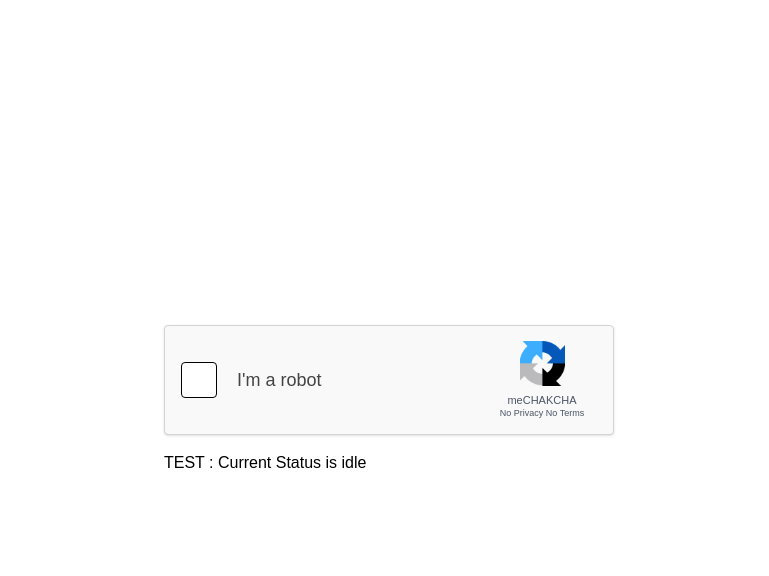
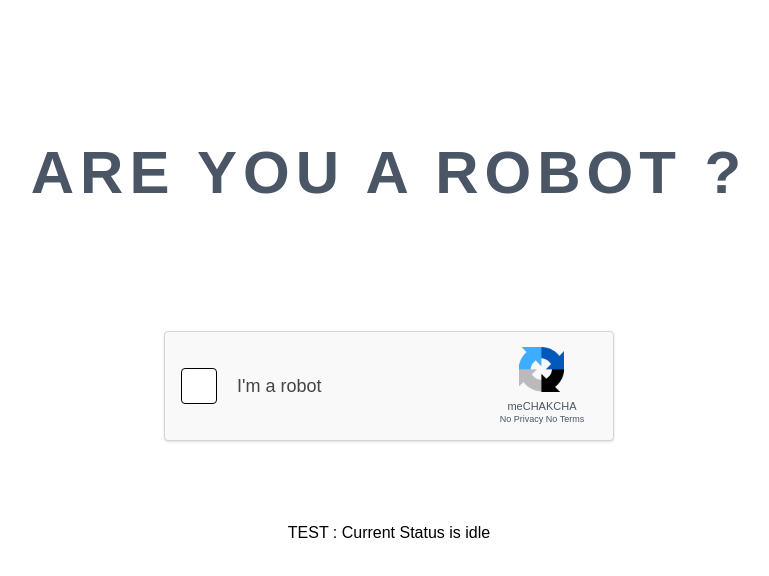
Before and after one commit to harumaki1220/Are-you-a-robot, a Next.js app: page /start in a window 1280 px wide. Shown: the top 576 px of the page, without its empty margins (251-1020 px from the left). Built offline with nearby package versions, Linux system fonts and the light colour scheme.

Commit message:
refactor: simplify Recaptcha flow and center RecaptchaBox layout

```diff
--- a/src/components/Recaptcha.tsx
+++ /dev/null
@@ -1,18 +0,0 @@
-"use client";
-
-import { useRouter } from "next/navigation";
-
-const Recaptcha = () => {
-  const router = useRouter();
-  const handleMove = () => {
-    router.push("/result");
-  };
-  return (
-    <div className="text-black">
-      これはテストだよ。Recaptchaコンポーネントより<br />
-      <button onClick={handleMove}>結果画面へ</button>
-    </div>
-  );
-};
-
-export default Recaptcha;
--- a/src/components/RecaptchaBox.tsx
+++ b/src/components/RecaptchaBox.tsx
@@ -1,12 +1,14 @@
 "use client";
 
 import { useState } from "react";
-import Recaptcha from "@/components/Recaptcha";
+import { useRouter } from "next/navigation";
 import Image from "next/image";
 
 type Status = "idle" | "loading" | "checked";
 
 const RecaptchaBox = () => {
+  const router = useRouter();
+
   const [status, setStatus] = useState<Status>("idle");
 
   const handleClick = () => {
@@ -16,7 +18,10 @@ const RecaptchaBox = () => {
       return;
     }
     setStatus("loading");
-    setTimeout(() => setStatus("checked"), 3000);
+    setTimeout(() => {
+      router.push("/choose-images");
+    }, 2000);
+    //setTimeout(() => setStatus("checked"), 3000);
   };
 
   let checkboxContent = (
@@ -40,10 +45,26 @@ const RecaptchaBox = () => {
 
 
   return (
-    <div className="flex flex-col items-start gap-4">
+    <div className="min-h-screen flex items-center justify-center bg-white">
+    <div className="flex flex-col items-center gap-20">
+      <h1
+	className="
+	text-5xl
+	md:text-6xl
+	font-extrabold
+	tracking-widest
+	text-gray-600
+	mb-12
+	select-none
+	"
+      >
+	 ARE YOU A ROBOT ?
+      </h1>
+
       <button
         onClick={handleClick}
         className="
+	relative
 	flex
 	items-center
 	gap-5
@@ -87,7 +108,10 @@ const RecaptchaBox = () => {
       </button>
 
       <span className="text-black">TEST : Current Status is {status}</span>
-
+      {/* sorry but I do not want to write f*ckin' CSS anymore */}
+      <div />
+      <div />
+    </div>
     </div>
   );
 };
```
